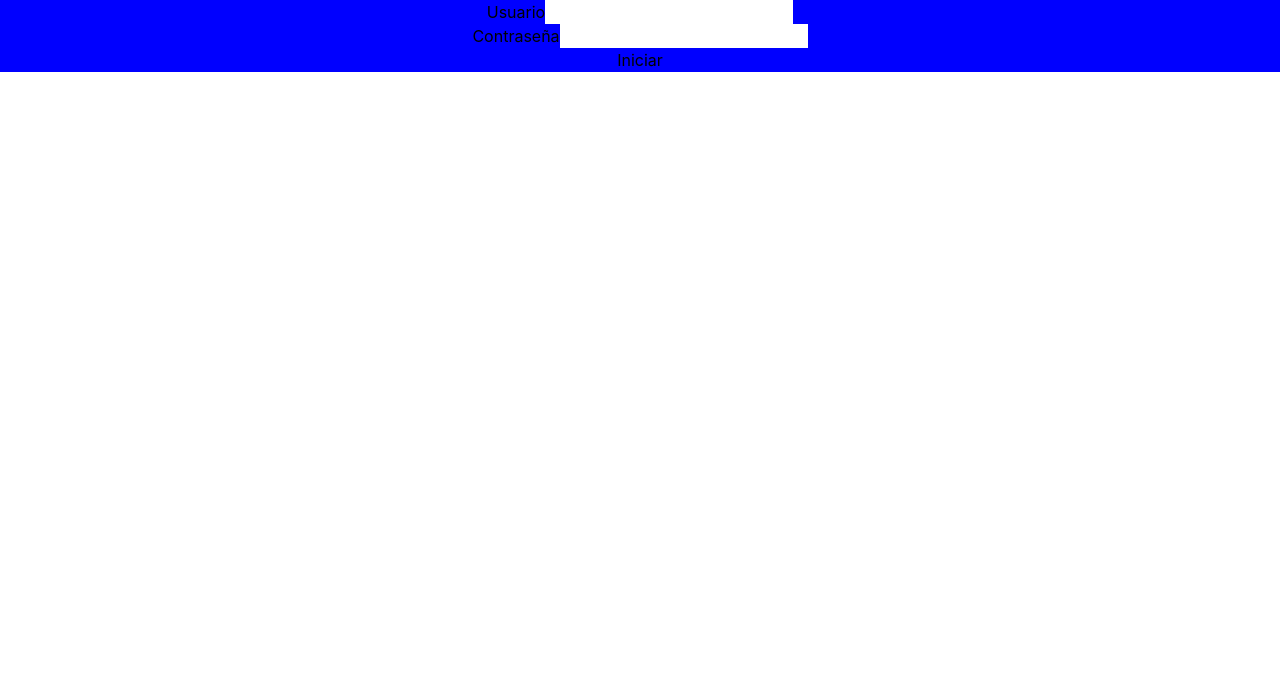
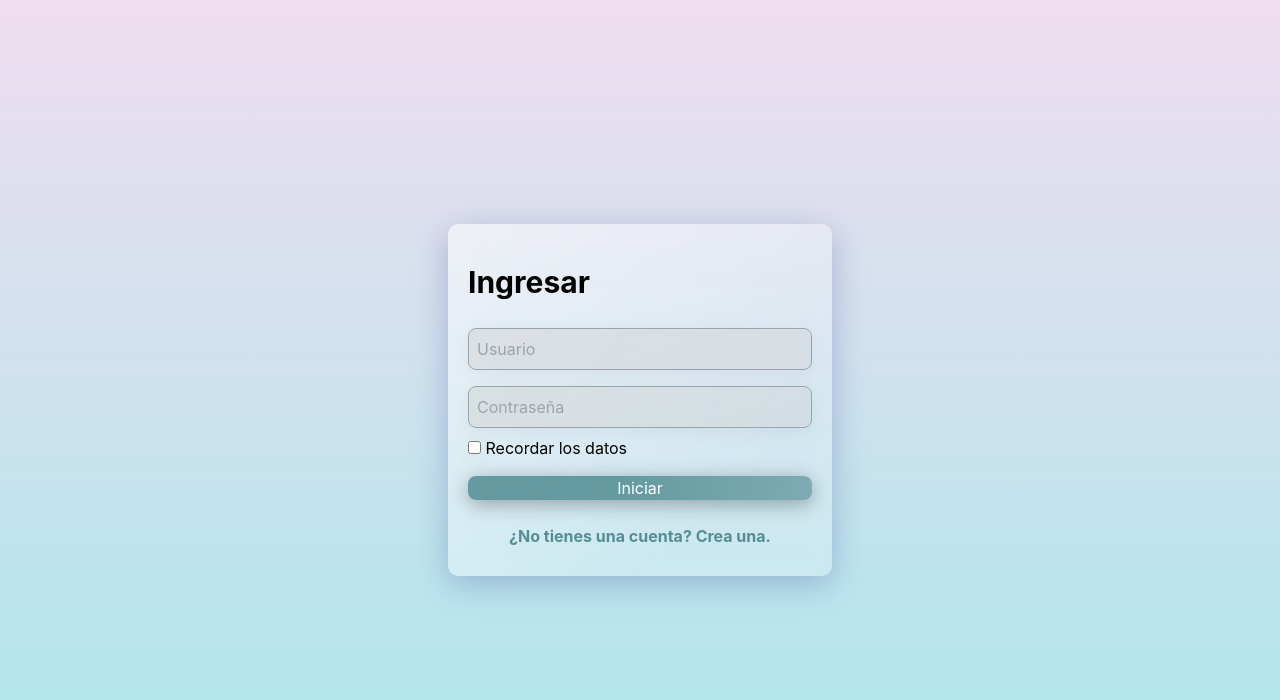
Before and after one commit to gustavo-exe/LoginApp, a React (Create React App) app: page / in a window 1280 px wide. Shown: the top 700 px of the page. Built offline with nearby package versions, Linux system fonts and the light colour scheme.

Commit message:
Aplicando el estilo glass morphism y nuevas opciones para el  inicio de sesion

```diff
--- a/public/index.html
+++ b/public/index.html
@@ -24,7 +24,7 @@
       work correctly both with client-side routing and a non-root public URL.
       Learn how to configure a non-root public URL by running `npm run build`.
     -->
-    <title>React App</title>
+    <title>LoginApp</title>
   </head>
   <body>
     <noscript>You need to enable JavaScript to run this app.</noscript>
--- a/src/App.css
+++ b/src/App.css
@@ -1,7 +1,30 @@
 .App {
-  text-align: center;
+
+  height: 100vh;
+  background: linear-gradient(180deg, rgba(217, 175, 217, 0.42) 0%, rgba(96, 209, 221, 0.534) 100%);
 }
+Form
+{
+  background: linear-gradient(134.38deg, rgba(255, 255, 255, 0.5) 5.91%, rgba(255, 255, 255, 0.2) 74.73%);
+  box-shadow: 0 8px 32px 0 rgba(31, 38, 135, 0.253);
+  backdrop-filter: blur( 8.5px );
+  -webkit-backdrop-filter: blur( 8.5px );
+  border-radius: 10px;
+}
+button{
+  background: linear-gradient(91.42deg, rgba(84, 142, 148, 0.88) 44.18%, rgba(84, 142, 148, 0.55) 133.2%);
+  box-shadow: 0px 4px 20px rgba(0, 0, 0, 0.32);
 
+}
+input
+{
+  background: linear-gradient(91.42deg, rgba(207, 207, 207, 0.45) 44.18%, rgba(204, 204, 204, 0.33) 133.2%);
+  box-shadow: 0px 4px 20px rgba(0, 0, 0, 0.05);
+
+}
+a{
+  color: #548E94;
+}
 .App-logo {
   height: 40vmin;
   pointer-events: none;
--- a/src/App.js
+++ b/src/App.js
@@ -1,14 +1,22 @@
 import './App.css';
 import  Login from "./components/Login/Login";
 function App() {
+
+  const styles = [
+    "App", "flex", "justify-center","items-center","p-5"
+  ]
+
   return (
-    <div style={{backgroundColor:'pink'}} className="App">
+    <div className={styles.join(" ")}>
 
       <Login>
 
       </Login>
     </div>
   );
+
+
+
 }
 
 export default App;
--- /dev/null
+++ b/src/components/Form/AlternativeOpcion.js
@@ -0,0 +1,18 @@
+function AlternativeOpcion({opcion}) {
+    //Estilos
+    const contenedor = [
+        "flex", "flex-col", "p-2", "text-center"
+    ]
+
+    return(
+        <div className={contenedor.join(" ")}>
+
+            <a className="font-bold">
+                {opcion}
+            </a>
+
+        </div>
+    )
+}
+
+export default AlternativeOpcion;
--- a/src/components/Form/Form.js
+++ b/src/components/Form/Form.js
@@ -1,7 +1,15 @@
-function Form({children})
+function Form({titulo,children})
 {
+    const contenedor = [
+        "h-150" , "p-5", "w-96"
+    ]
+
+    const encabezadostyle = [
+        "my-5", "text-3xl", "font-bold"
+    ]
     return(
-        <form  style={{backgroundColor:'blue'}}>
+        <form className={contenedor.join(" ")}>
+            <h1 className={encabezadostyle.join(" ")}>{titulo}</h1>
             {children}
         </form>
     );
--- a/src/components/Form/FormAction.js
+++ b/src/components/Form/FormAction.js
@@ -1,6 +1,12 @@
 function FormAction({caption, onClick}) {
+
+    const buttonstyle = [
+        "w-full", "text-white", "my-4", "rounded-lg"
+    ]
+
     return(
         <button
+        className={buttonstyle.join(" ")}
         onClick={onClick}
         >
             {caption}
--- /dev/null
+++ b/src/components/Form/FormChecked.js
@@ -0,0 +1,9 @@
+function FormChecked({type, id, value, description}) {
+    return(
+        <section >
+            <input  type={type} id={id} value={value}/><span>&nbsp;{description}</span>
+        </section>
+    )
+}
+
+export default FormChecked;
--- a/src/components/Form/FormField.js
+++ b/src/components/Form/FormField.js
@@ -1,10 +1,11 @@
 function FormField({caption, type, id, name, onChange ,value}) {
+
+    const inputStyle =[
+        "my-2","rounded-lg" ,"p-2", " w-full","rounded-4", "border", "border-gray-400"
+    ]
     return (
         <section>
-            <label>
-                {caption}
-            </label>
-            <input type={type} id={id} name={name} onChange={onChange} value={value}/>
+            <input className={inputStyle.join(" ")} placeholder={caption} type={type} id={id} name={name} onChange={onChange} value={value}/>
         </section>
     )
 }
--- a/src/components/Login/Login.js
+++ b/src/components/Login/Login.js
@@ -2,6 +2,9 @@ import React, {useState} from "react";
 import FormField from "../Form/FormField";
 import Form from "../Form/Form";
 import FormAction from "../Form/FormAction";
+import FormChecked from "../Form/FormChecked";
+import AlternativeOpcion from "../Form/AlternativeOpcion";
+
 function Login() {
     const [formData , setFormData] = useState({
         username:"",
@@ -14,7 +17,7 @@ function Login() {
         console.log(formData);
     }
     return(
-        <Form>
+        <Form titulo="Ingresar" >
             <FormField
             caption="Usuario"
             type="text"
@@ -26,13 +29,20 @@ function Login() {
             </FormField>
             <FormField
             caption="Contraseña"
-            type="text"
+            type="password"
             id="password"
             name="password"
             value={formData.password}
             onChange={myOnChange}>
 
             </FormField>
+            <FormChecked
+                type="checkbox"
+                id="cbox1"
+                value="first_checkbox"
+                description="Recordar los datos"
+            >
+            </FormChecked>
             <FormAction
             caption="Iniciar"
             onClick={
@@ -49,6 +59,13 @@ function Login() {
             }
             >
             </FormAction>
+            <AlternativeOpcion
+                opcion ="¿No tienes una cuenta? Crea una."
+            >
+
+            </AlternativeOpcion>
+
+
         </Form>
     )
 
```
